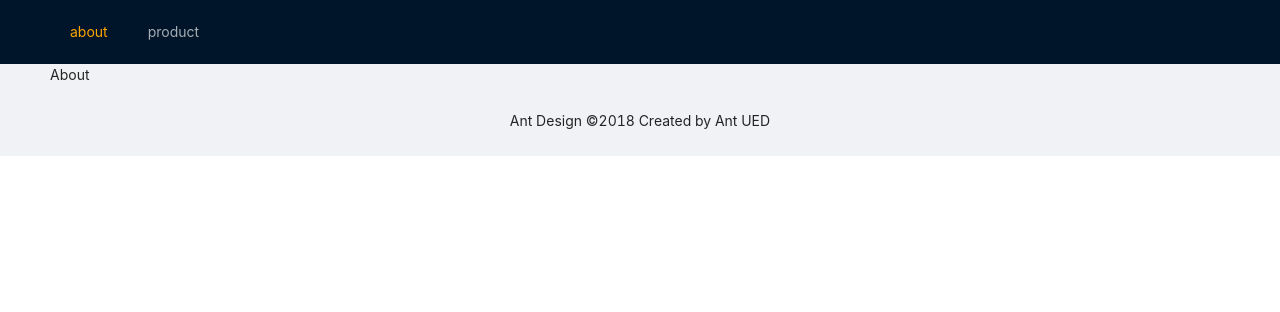
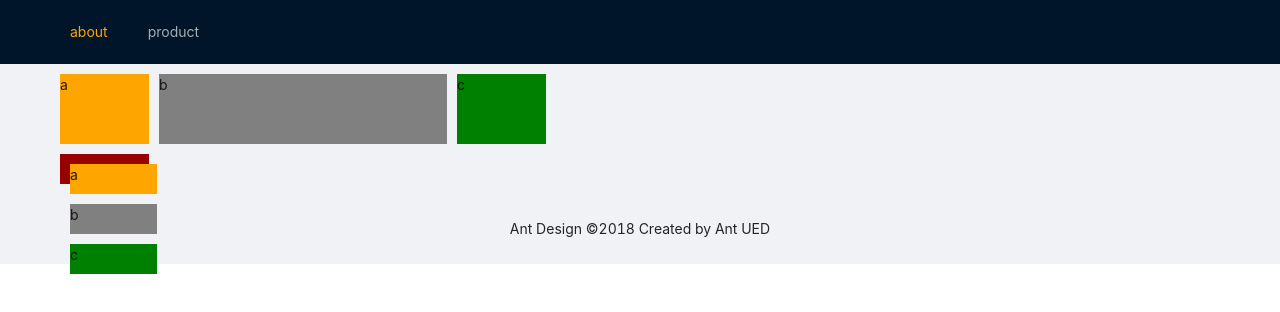
Before and after one commit to jinge1/react-base, a React (Create React App) app: page /about in a window 1280 px wide. Shown: the top 312 px of the page. Built offline with nearby package versions, Linux system fonts and the light colour scheme.

Commit message:
test grid drag

```diff
--- a/package.json
+++ b/package.json
@@ -11,7 +11,10 @@
     "add": "^2.0.6",
     "antd": "^4.16.5",
     "react": "^17.0.2",
+    "react-dnd": "^16.0.1",
+    "react-dnd-html5-backend": "^16.0.1",
     "react-dom": "^17.0.2",
+    "react-grid-layout": "^1.3.4",
     "react-router-dom": "^5.2.0",
     "react-scripts": "4.0.3",
     "web-vitals": "^1.0.1",
--- a/src/views/about/About.js
+++ b/src/views/about/About.js
@@ -1,4 +1,62 @@
+import GridLayout, {
+  Responsive as ResponsiveGridLayout
+} from 'react-grid-layout'
+import styled from '@emotion/styled'
+
+const Box = styled.div`
+  position: relative;
+`
+
+const CompA = styled.div`
+  background: orange;
+`
+
+const CompB = styled.div`
+  background: gray;
+`
+
+const CompC = styled.div`
+  background: green;
+`
+
+const CompD = styled.div`
+  position: relative;
+  background: #990000;
+`
+
 function About() {
-  return <div>About</div>;
+  const layout = [
+    { i: 'a', x: 0, y: 0, w: 1, h: 2 },
+    { i: 'b', x: 1, y: 0, w: 3, h: 2, minW: 2, maxW: 4 },
+    { i: 'c', x: 4, y: 0, w: 1, h: 2 }
+  ]
+  return (
+    <Box>
+      <GridLayout
+        className="layout"
+        layout={layout}
+        cols={12}
+        rowHeight={30}
+        width={1200}
+      >
+        <CompA key="a">a</CompA>
+        <CompB key="b">b</CompB>
+        <CompC key="c">c</CompC>
+        <CompD key="d">
+          <GridLayout
+            className="layout"
+            layout={layout}
+            cols={3}
+            rowHeight={30}
+            width={300}
+          >
+            <CompA key="aa">a</CompA>
+            <CompB key="ab">b</CompB>
+            <CompC key="ac">c</CompC>
+          </GridLayout>
+        </CompD>
+      </GridLayout>
+    </Box>
+  )
 }
-export default About;
+export default About
```
Also changed, not shown: 1 other file (tests, documents, lock files or other folders).
